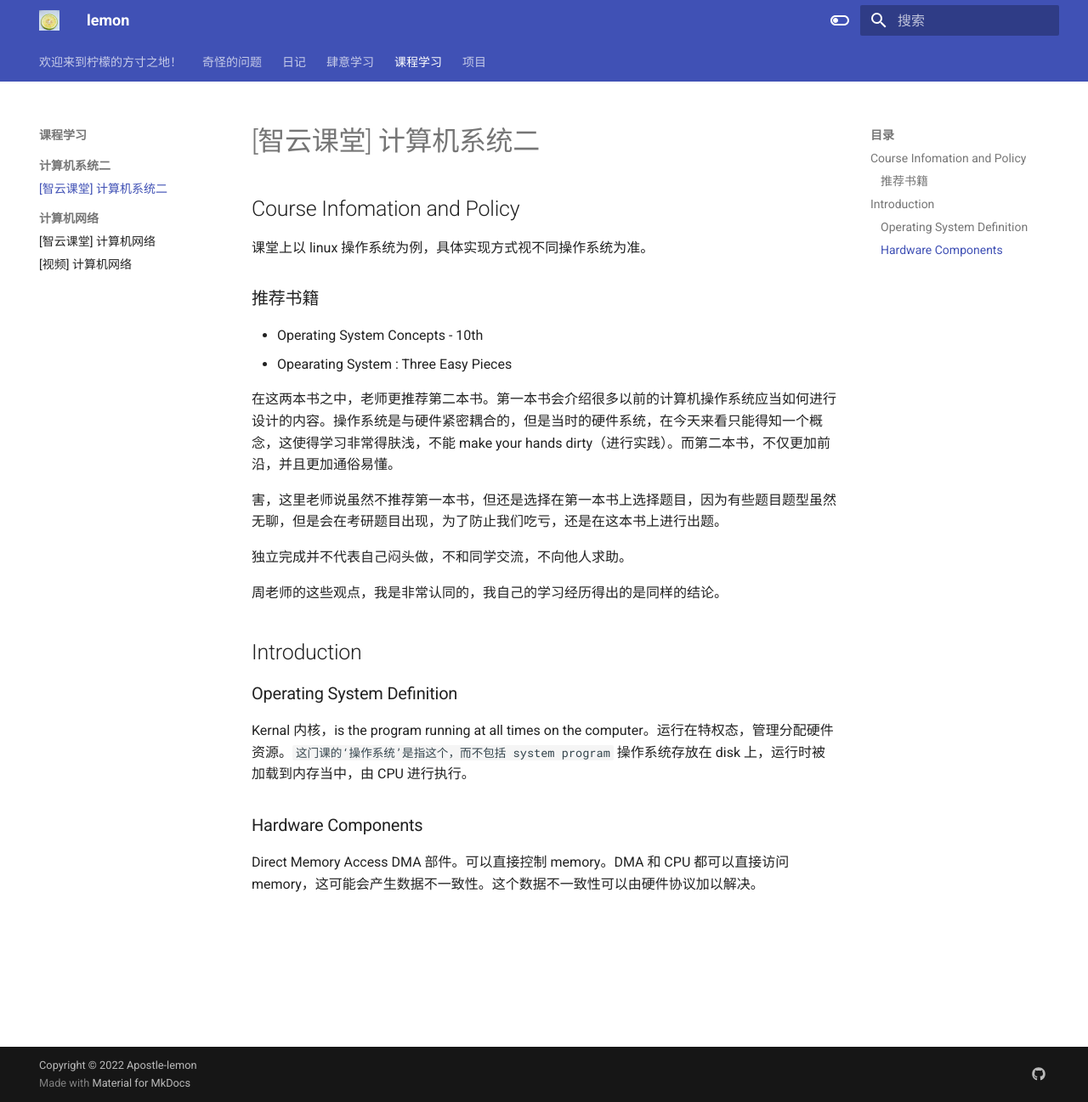
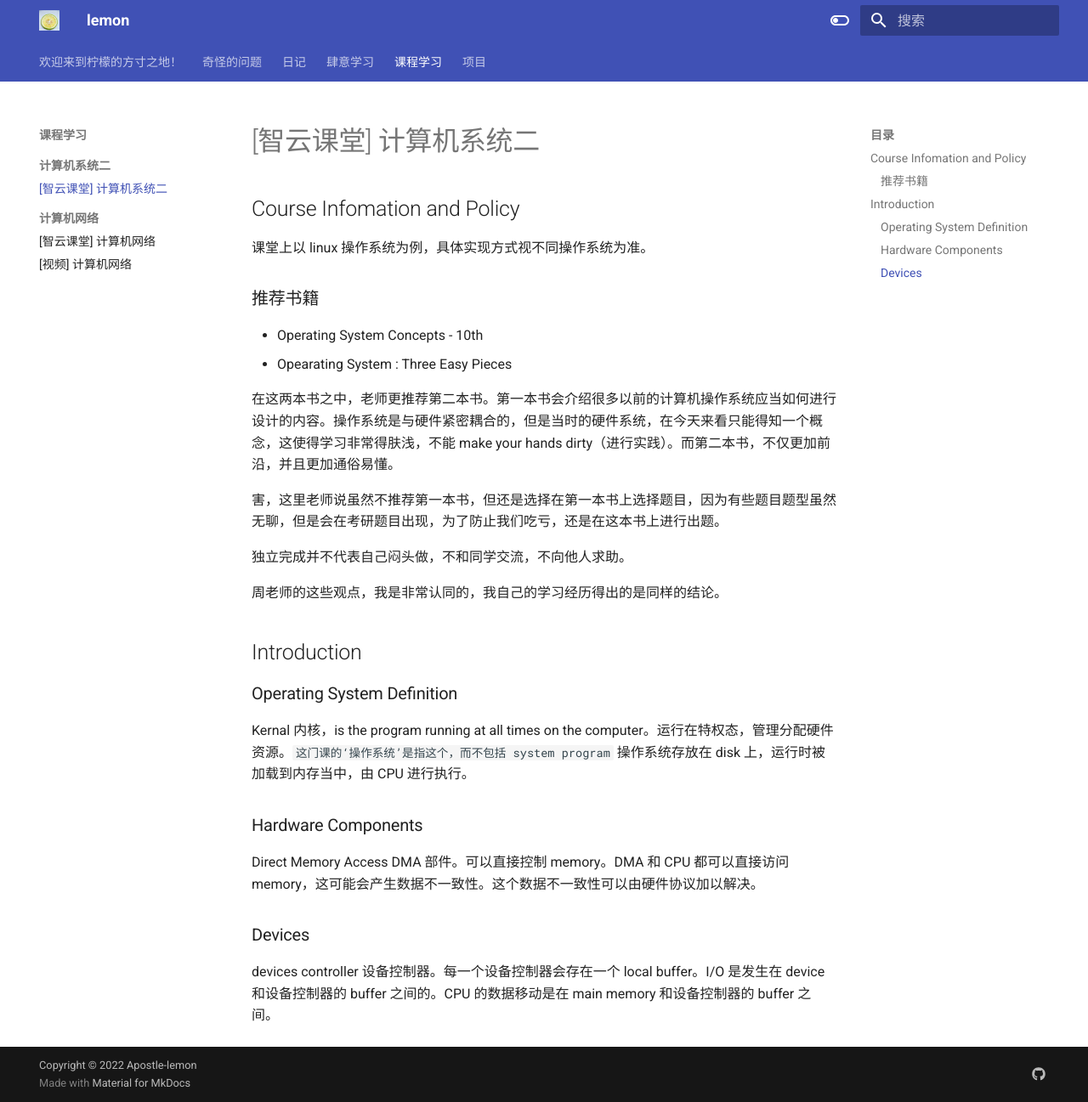
Before and after one commit to Apostle-lemon/Apostle-lemon.github.io, an MkDocs documentation site: the page built from docs/课程学习/计算机系统二/【智云课堂】计算机系统二.md, in a window 1280 px wide and 1297 px high. Shown: the whole window at 85% size. Built offline with MkDocs 1.6.1 and Material for MkDocs 9.7.7, drawn with Linux system fonts in a browser that asks for light colours.

Commit message:
vault backup: 2022-10-27 20:38:46
Affected files:
docs/课程学习/计算机系统二/【智云课堂】计算机系统二.md

```diff
--- a/docs/课程学习/计算机系统二/【智云课堂】计算机系统二.md
+++ b/docs/课程学习/计算机系统二/【智云课堂】计算机系统二.md
@@ -26,3 +26,7 @@ Kernal 内核，is the program running at all times on the computer。运行在
 ### Hardware Components
 
 Direct Memory Access DMA 部件。可以直接控制 memory。DMA 和 CPU 都可以直接访问 memory，这可能会产生数据不一致性。这个数据不一致性可以由硬件协议加以解决。
+
+### Devices
+
+devices controller 设备控制器。每一个设备控制器会存在一个 local buffer。I/O 是发生在 device 和设备控制器的 buffer 之间的。CPU 的数据移动是在 main memory 和设备控制器的 buffer 之间。
```
